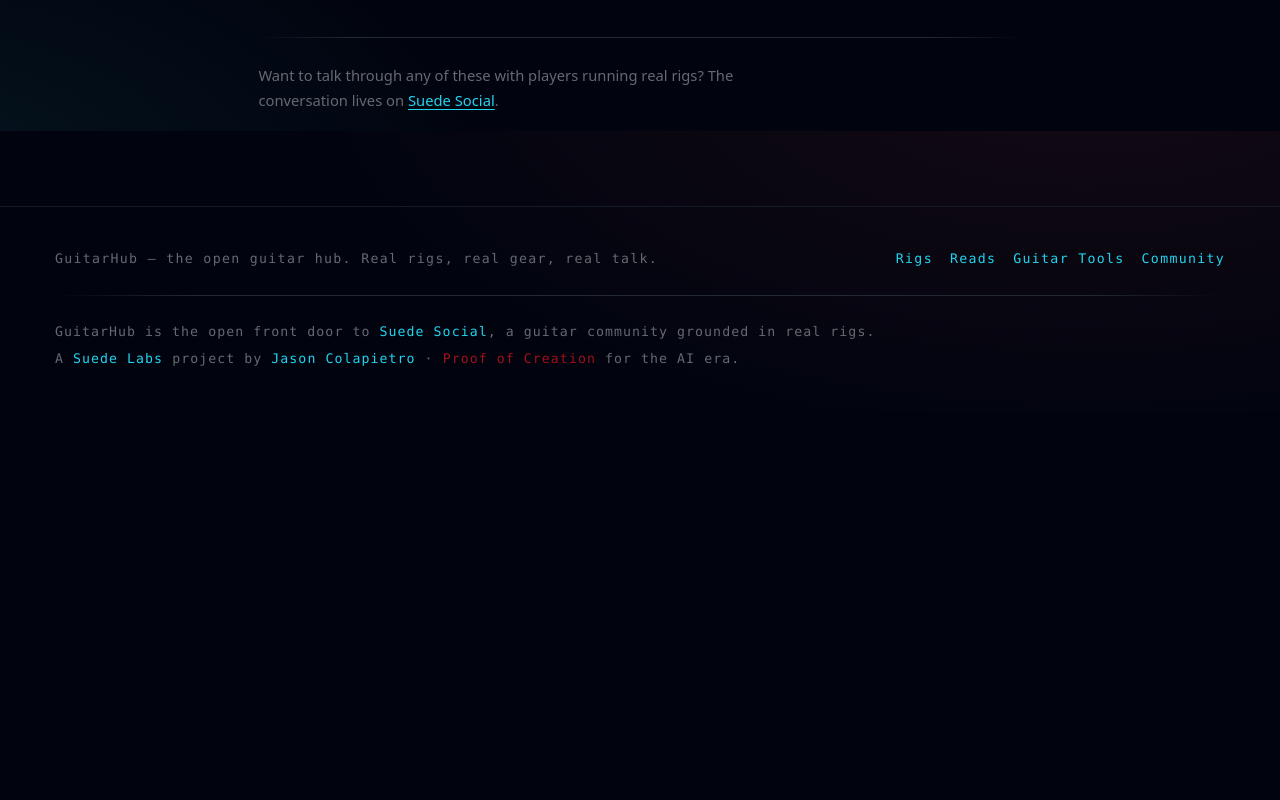
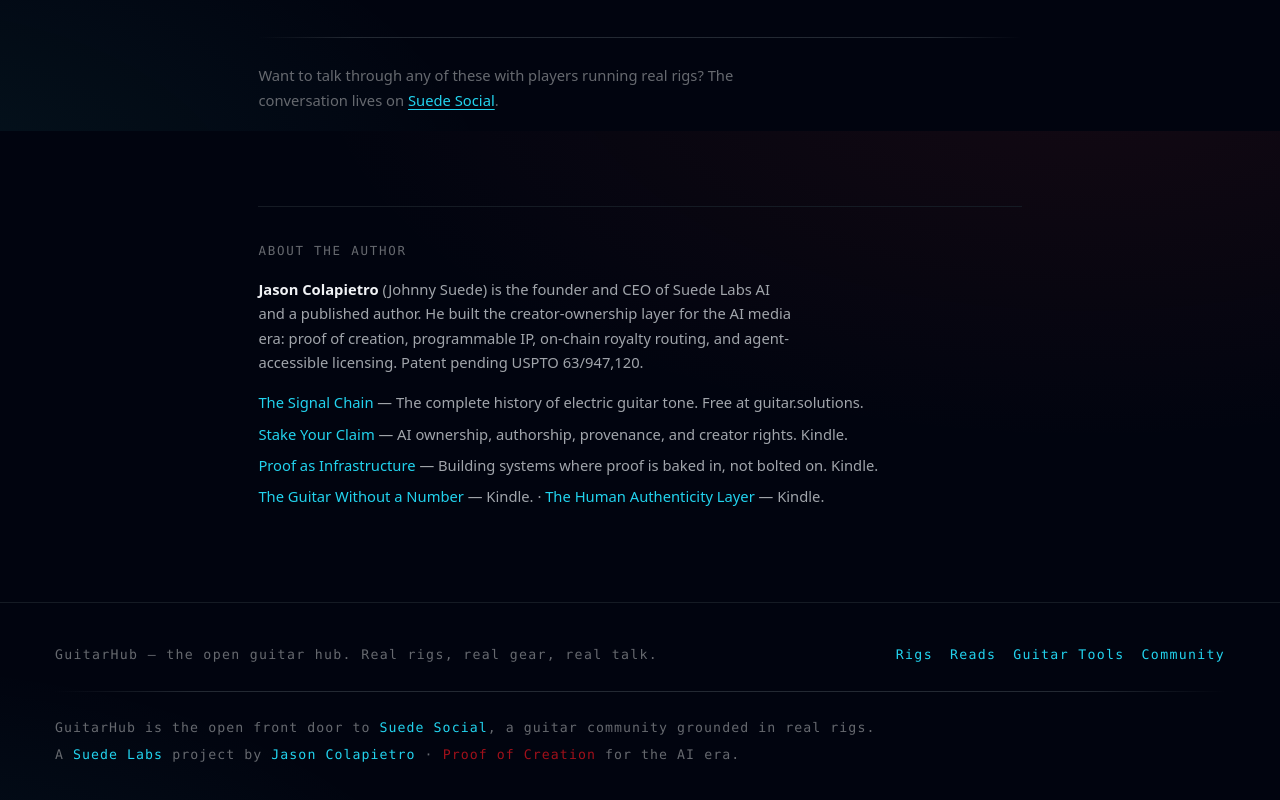
Before and after one commit to Suede-AI/guitarhub, a Next.js app: page /reads in a window 1280 px wide. Shown: the part 1469-2269 px from the top of the page. Before the commit the page ends 1881 px from the top, so only its background shows below. Built offline with nearby package versions, Linux system fonts and the light colour scheme.

Commit message:
feat: add author bio and full book list to reads index and rigs pages

```diff
--- a/app/reads/page.tsx
+++ b/app/reads/page.tsx
@@ -143,6 +143,21 @@
           .
         </p>
       </div>
+
+      <div style={{ marginTop: "var(--space-section)", paddingTop: "var(--space-8)", borderTop: "1px solid var(--color-rule-muted)" }}>
+        <p style={{ fontFamily: "var(--font-mono)", fontSize: "var(--text-xs)", letterSpacing: "0.14em", textTransform: "uppercase", color: "var(--color-text-dim)", margin: "0 0 var(--space-4)" }}>
+          About the author
+        </p>
+        <p style={{ color: "var(--color-text-muted)", fontSize: "var(--text-sm)", lineHeight: 1.65, maxWidth: "64ch", margin: "0 0 var(--space-4)" }}>
+          <strong style={{ color: "var(--color-text)" }}>Jason Colapietro</strong> (Johnny Suede) is the founder and CEO of Suede Labs AI and a published author. He built the creator-ownership layer for the AI media era: proof of creation, programmable IP, on-chain royalty routing, and agent-accessible licensing. Patent pending USPTO&nbsp;63/947,120.
+        </p>
+        <ul style={{ listStyle: "none", padding: 0, margin: 0, display: "grid", gap: "var(--space-2)", fontSize: "var(--text-sm)", color: "var(--color-text-muted)" }}>
+          <li><a className="link" href="https://guitar.solutions" target="_blank" rel="noopener" style={{ textDecoration: "none" }}>The Signal Chain</a> &mdash; The complete history of electric guitar tone. Free at guitar.solutions.</li>
+          <li><a className="link" href="https://www.amazon.com/dp/B0GRG8LGQQ" target="_blank" rel="noopener" style={{ textDecoration: "none" }}>Stake Your Claim</a> &mdash; AI ownership, authorship, provenance, and creator rights. Kindle.</li>
+          <li><a className="link" href="https://www.amazon.com/dp/B0GMB2VLXQ" target="_blank" rel="noopener" style={{ textDecoration: "none" }}>Proof as Infrastructure</a> &mdash; Building systems where proof is baked in, not bolted on. Kindle.</li>
+          <li><a className="link" href="https://www.amazon.com/dp/B0GD5FX6N6" target="_blank" rel="noopener" style={{ textDecoration: "none" }}>The Guitar Without a Number</a> &mdash; Kindle. &middot; <a className="link" href="https://www.amazon.com/dp/B0GD5FX6N6" target="_blank" rel="noopener" style={{ textDecoration: "none" }}>The Human Authenticity Layer</a> &mdash; Kindle.</li>
+        </ul>
+      </div>
     </section>
   );
 }
--- a/app/rigs/page.tsx
+++ b/app/rigs/page.tsx
@@ -91,6 +91,21 @@
         </div>
       </div>
 
+      <div style={{ marginTop: "var(--space-section)", paddingTop: "var(--space-8)", borderTop: "1px solid var(--color-rule-muted)" }}>
+        <p style={{ fontFamily: "var(--font-mono)", fontSize: "var(--text-xs)", letterSpacing: "0.14em", textTransform: "uppercase", color: "var(--color-text-dim)", margin: "0 0 var(--space-4)" }}>
+          About the author
+        </p>
+        <p style={{ color: "var(--color-text-muted)", fontSize: "var(--text-sm)", lineHeight: 1.65, maxWidth: "64ch", margin: "0 0 var(--space-4)" }}>
+          <strong style={{ color: "var(--color-text)" }}>Jason Colapietro</strong> (Johnny Suede) is the founder and CEO of Suede Labs AI and a published author. He built the creator-ownership layer for the AI media era: proof of creation, programmable IP, on-chain royalty routing, and agent-accessible licensing. Patent pending USPTO&nbsp;63/947,120.
+        </p>
+        <ul style={{ listStyle: "none", padding: 0, margin: 0, display: "grid", gap: "var(--space-2)", fontSize: "var(--text-sm)", color: "var(--color-text-muted)" }}>
+          <li><a className="link" href="https://guitar.solutions" target="_blank" rel="noopener" style={{ textDecoration: "none" }}>The Signal Chain</a> &mdash; The complete history of electric guitar tone. Free at guitar.solutions.</li>
+          <li><a className="link" href="https://www.amazon.com/dp/B0GRG8LGQQ" target="_blank" rel="noopener" style={{ textDecoration: "none" }}>Stake Your Claim</a> &mdash; AI ownership, authorship, provenance, and creator rights. Kindle.</li>
+          <li><a className="link" href="https://www.amazon.com/dp/B0GMB2VLXQ" target="_blank" rel="noopener" style={{ textDecoration: "none" }}>Proof as Infrastructure</a> &mdash; Building systems where proof is baked in, not bolted on. Kindle.</li>
+          <li><a className="link" href="https://www.amazon.com/dp/B0GD5FX6N6" target="_blank" rel="noopener" style={{ textDecoration: "none" }}>The Guitar Without a Number</a> &mdash; Kindle. &middot; <a className="link" href="https://www.amazon.com/dp/B0GD5FX6N6" target="_blank" rel="noopener" style={{ textDecoration: "none" }}>The Human Authenticity Layer</a> &mdash; Kindle.</li>
+        </ul>
+      </div>
+
       <p style={{ marginTop: "var(--space-8)" }}>
         <Link className="link" href="/" style={{ fontFamily: "var(--font-mono)", fontSize: "var(--text-xs)", letterSpacing: "0.12em", textTransform: "uppercase" }}>
           &larr; Back to the hub
```
